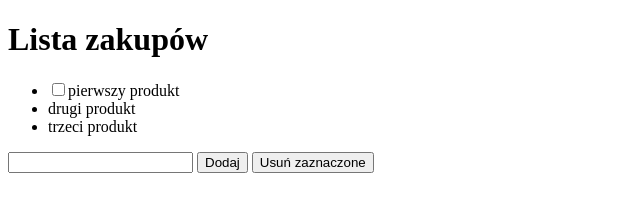
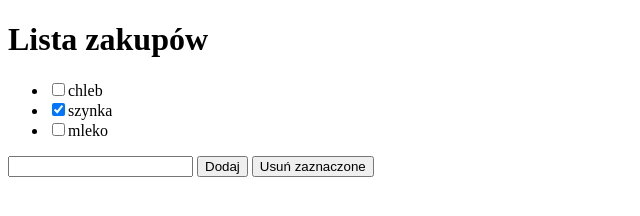
Before and after one commit to emsiti/list, a plain HTML site: page index.html in a window 1280 px wide. Shown: the whole page, without its empty margins (0-640 px from the left). Drawn offline with Linux system fonts and the light colour scheme.

Commit message:
items from array of objects

```diff
--- a/index.html
+++ b/index.html
@@ -12,11 +12,7 @@
     </header>
     <main>
       <section>
-        <ul id="items-list">
-          <li><input type="checkbox" />pierwszy produkt</li>
-          <li>drugi produkt</li>
-          <li>trzeci produkt</li>
-        </ul>
+        <ul id="items-list"></ul>
       </section>
       <section>
         <input id="new-item" />
--- a/src/script.js
+++ b/src/script.js
@@ -2,12 +2,48 @@ const itemsList = document.getElementById("items-list");
 const addItemBtn = document.getElementById("add-item-btn");
 const clearMarkedBtn = document.getElementById("clear-marked-btn");
 const newItemInput = document.getElementById("new-item");
+const items = [
+  { name: "chleb", marked: false },
+  { name: "szynka", marked: true },
+  { name: "mleko", marked: false },
+];
+
+function displayItems() {
+  itemsList.innerHTML = "";
+  items.forEach((item) => {
+    const li = document.createElement("li");
+    const checkbox = document.createElement("input");
+    li.textContent = item.name;
+    itemsList.appendChild(li);
+    checkbox.type = "checkbox";
+    checkbox.checked = item.marked;
+    li.prepend(checkbox);
+  });
+  addListener();
+}
+
+displayItems();
 
 function addItem() {
-  const li = document.createElement("li");
-  li.textContent = newItemInput.value;
-  itemsList.appendChild(li);
+  items.push({ name: newItemInput.value, marked: false });
   newItemInput.value = "";
+  displayItems();
+}
+
+function addListener() {
+  itemsList.childNodes.forEach((item) => {
+    item.childNodes[0].addEventListener("click", changeMarked);
+  });
 }
 
 addItemBtn.addEventListener("click", addItem);
+
+function checkIndex(e) {
+  return Array.from(e.target.parentNode.parentNode.children).indexOf(
+    e.target.parentNode
+  );
+}
+
+function changeMarked(e) {
+  items[checkIndex(e)].marked = !items[checkIndex(e)].marked;
+}
```
